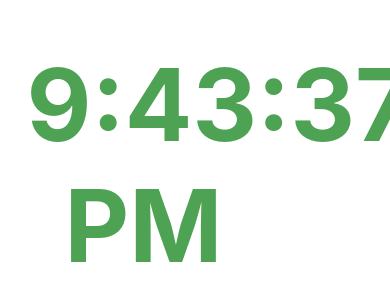
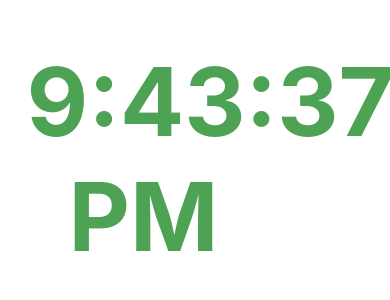
Before and after one commit to Saroj-Kumarr/Timer-App, a React (Create React App) app: page / in a window 390 px wide. Shown: the part 134-434 px from the top of the page. Built offline with nearby package versions, Linux system fonts and the light colour scheme.

Commit message:
Updating...

```diff
--- a/src/App.css
+++ b/src/App.css
@@ -34,7 +34,7 @@ body {
 
   #test #header {
     text-align: center;
-    font-size: 100px;
+    font-size: 95px;
     margin-top: 40%;
     margin-left:-22%;
   }
```
